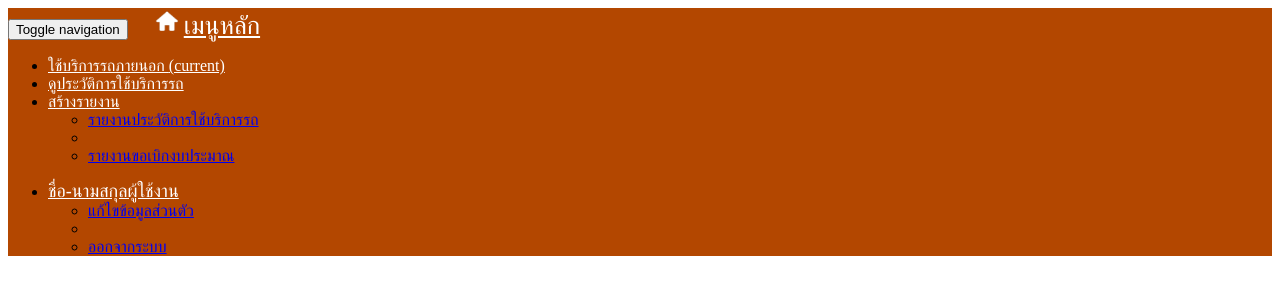
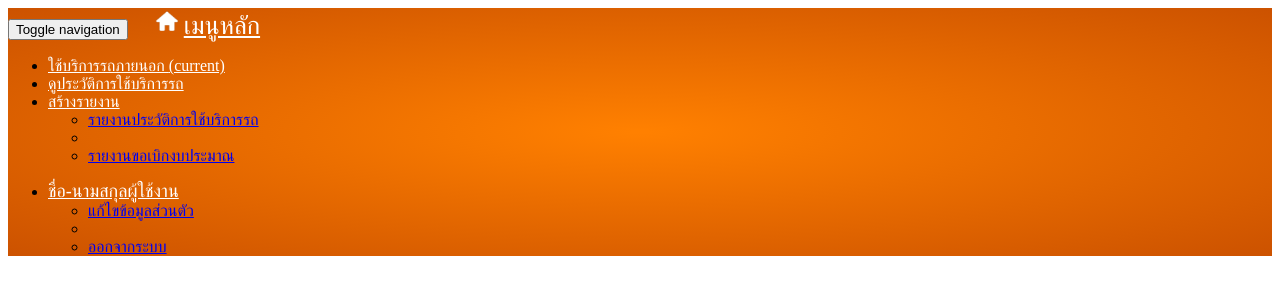
Before and after one commit to Eartinase/CarReservation, a CodeIgniter app: the page made by application/views/navbarUserNew.php in a window 1280 px wide. Shown: the top 300 px of the page. Run offline with CodeIgniter, Linux system fonts and the light colour scheme.

Commit message:
Gradient navbar

```diff
--- /dev/null
+++ b/application/views/css/shade_color.css
@@ -0,0 +1,12 @@
+#topnav{
+    background: #ff8000; /* Old browsers */
+background: -moz-radial-gradient(center, ellipse cover,  #ff8000 1%, #cc5200 100%); /* FF3.6+ */
+background: -webkit-gradient(radial, center center, 0px, center center, 100%, color-stop(1%,#ff8000), color-stop(100%,#cc5200)); /* Chrome,Safari4+ */
+background: -webkit-radial-gradient(center, ellipse cover,  #ff8000 1%,#cc5200 100%); /* Chrome10+,Safari5.1+ */
+background: -o-radial-gradient(center, ellipse cover,  #ff8000 1%,#cc5200 100%); /* Opera 12+ */
+background: -ms-radial-gradient(center, ellipse cover,  #ff8000 1%,#cc5200 100%); /* IE10+ */
+background: radial-gradient(ellipse at center,  #ff8000 1%,#cc5200 100%); /* W3C */
+filter: progid:DXImageTransform.Microsoft.gradient( startColorstr='#ff8000', endColorstr='#cc5200',GradientType=1 ); /* IE6-9 fallback on horizontal gradient */
+
+
+}
--- a/application/views/navbarUserNew.php
+++ b/application/views/navbarUserNew.php
@@ -1,5 +1,6 @@
-<nav class="navbar navbar-default navbar-fixed-top" >
-  <div class="container-fluid" style="background-color:#b34700;">
+<link rel='stylesheet' href='<?php echo base_url(); ?>application/views/css/shade_color.css' />
+<nav class="navbar navbar-default navbar-fixed-top" id="topnav" >
+  <div class="container-fluid" >
     <!-- Brand and toggle get grouped for better mobile display -->
     <div class="navbar-header">
       <button type="button" class="navbar-toggle collapsed" data-toggle="collapse" data-target="#bs-example-navbar-collapse-1" aria-expanded="false">
```
